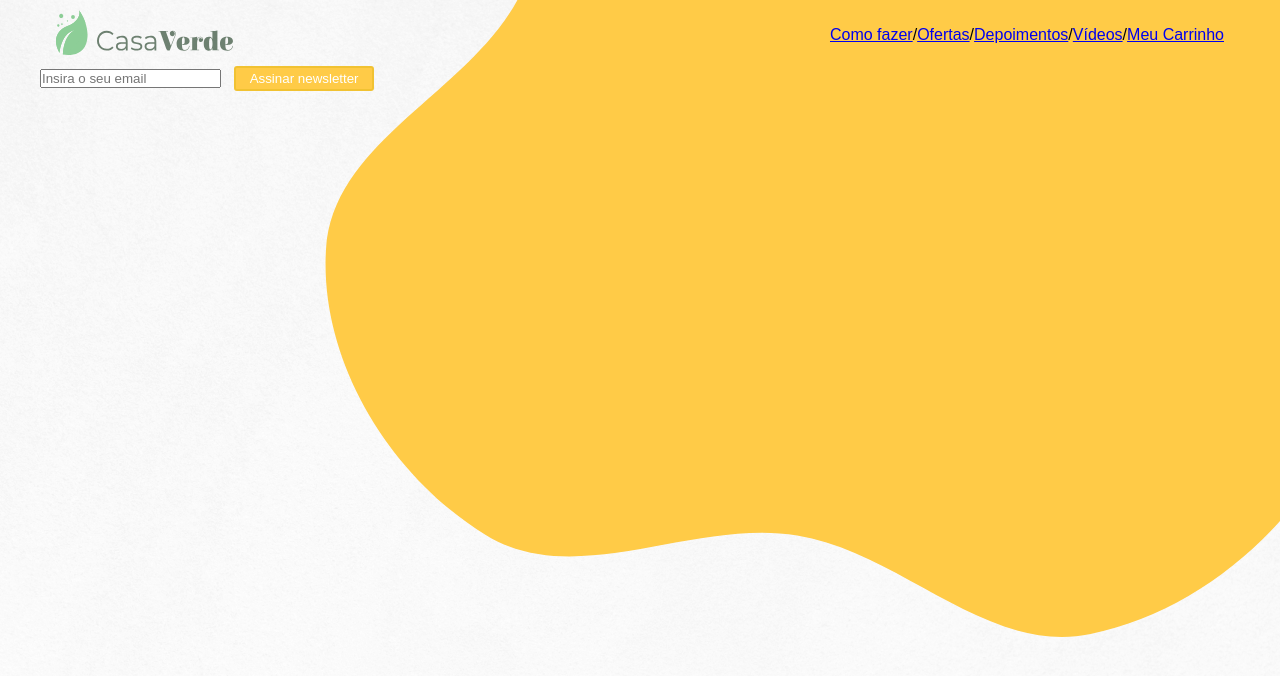
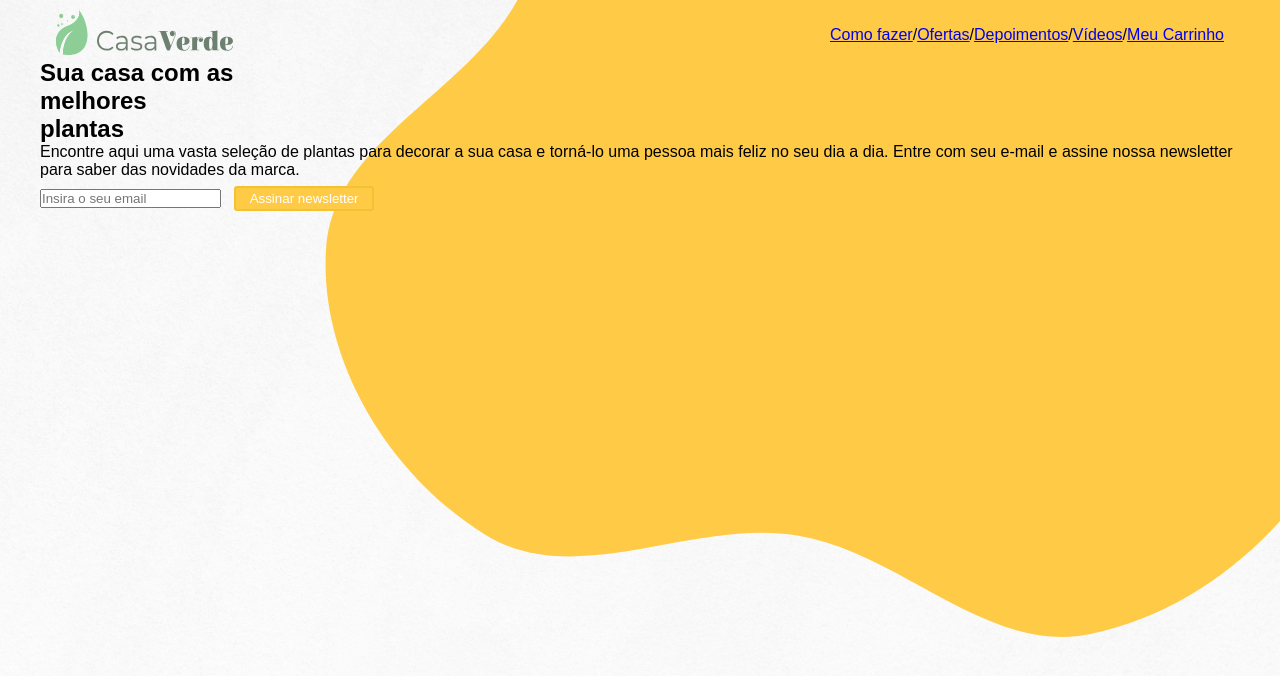
Before and after one commit to mbmauriciojr/7-days-of-code-React-JS, a React (Create React App) app: page / in a window 1280 px wide. Shown: the top 676 px of the page. Built offline with nearby package versions, Linux system fonts and the light colour scheme.

Commit message:
Created more information to AssinaturaNewsLetter component

```diff
--- a/src/components/AssinaturaNewsLetter/AssinaturaNewsLetter.jsx
+++ b/src/components/AssinaturaNewsLetter/AssinaturaNewsLetter.jsx
@@ -4,12 +4,35 @@ import Button from './styles';
 
 function AssinaturaNewsLetter() {
   return (
+    <div>
+      <div>
+        <section>
+          <h1>
+            Sua casa com as
+            <br />
+            <strong>
+              melhores
+              <br />
+              plantas
+            </strong>
+          </h1>
+        </section>
+        <section>
+          <p>
+            Encontre aqui uma vasta seleção de plantas para decorar
+            a sua casa e torná-lo uma pessoa mais feliz no seu dia
+            a dia. Entre com seu e-mail e assine nossa newsletter para saber das novidades da marca.
+          </p>
+        </section>
+      </div>
+
       <form action="/">
         <input type="email" placeholder="Insira o seu email" />
         <Button type="button">
           Assinar newsletter
         </Button>
       </form>
+    </div>
   );
 }
 
```
Lines whose indentation alone changed are shown as unchanged.
